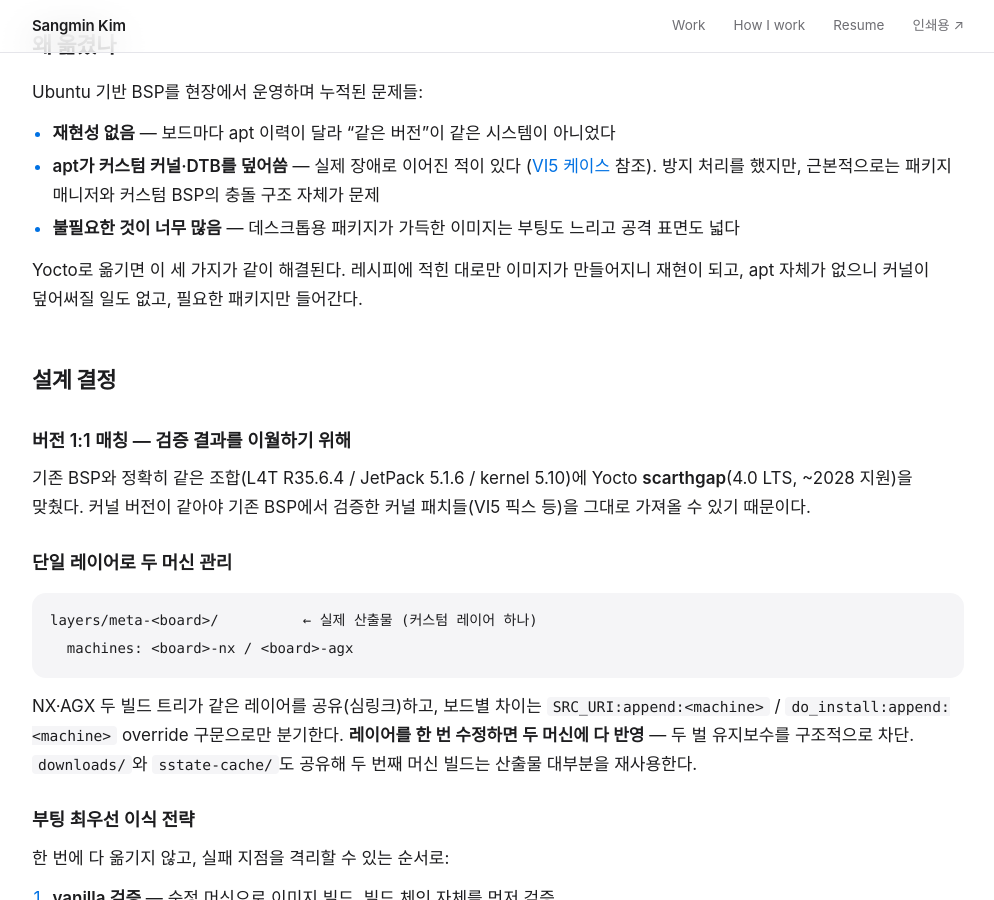
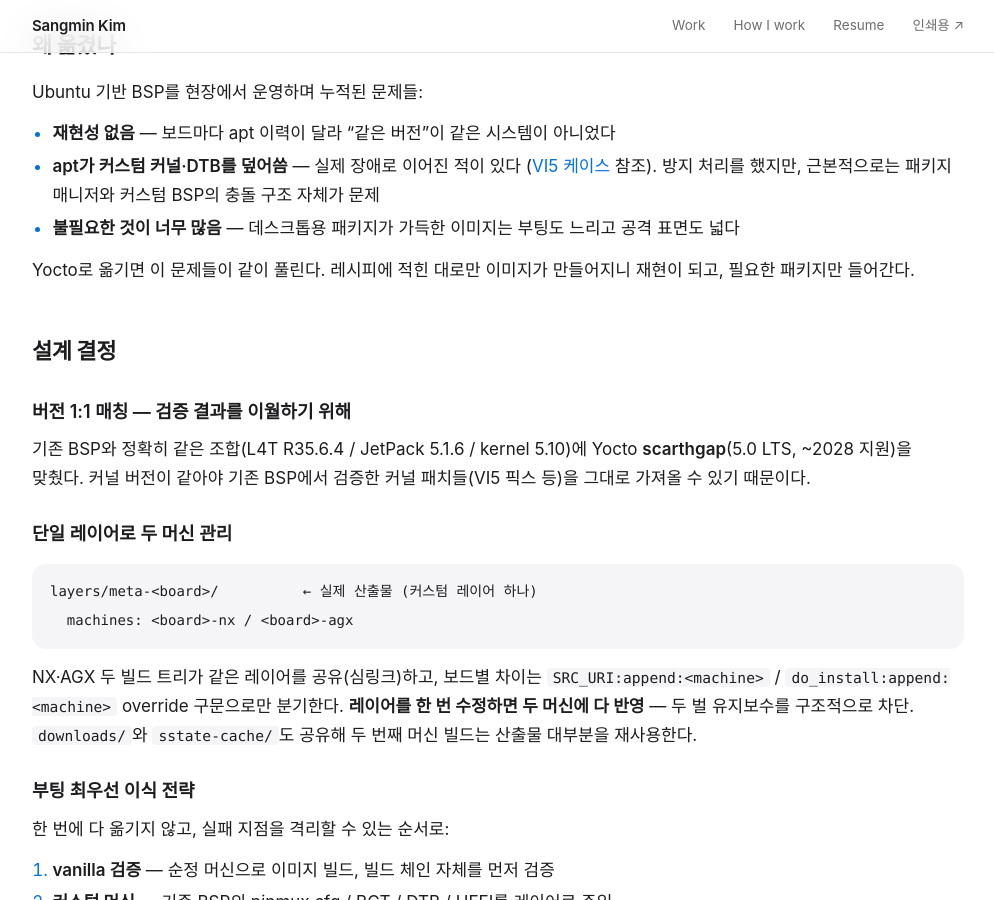
Before and after one commit to sm-kim1/sm-kim1.github.io, a Jekyll site: the page built from case-yocto.md, in a window 1280 px wide and 900 px high, scrolled down 464 px. Shown: the whole window, without its empty margins (142-1136 px from the left). Built offline with Jekyll 4.4.1, drawn with Linux system fonts in a browser that asks for light colours; some web fonts are replaced.

Commit message:
fix: align content with engineering records — yocto 5.0 lts, can/ethernet wording, dgx spark cluster, jetson period
Co-Authored-By: Claude Fable 5.1 <noreply@anthropic.com>
Claude-Session: https://claude.ai/code/session_011HafMExLfq7VYHVirKTLc3

```diff
--- a/case-yocto.md
+++ b/case-yocto.md
@@ -20,15 +20,15 @@ Ubuntu 기반 BSP를 현장에서 운영하며 누적된 문제들:
 - **apt가 커스텀 커널·DTB를 덮어씀** — 실제 장애로 이어진 적이 있다 ([VI5 케이스](/case/jetson-vi5/) 참조). 방지 처리를 했지만, 근본적으로는 패키지 매니저와 커스텀 BSP의 충돌 구조 자체가 문제
 - **불필요한 것이 너무 많음** — 데스크톱용 패키지가 가득한 이미지는 부팅도 느리고 공격 표면도 넓다
 
-Yocto로 옮기면 이 세 가지가 같이 해결된다. 레시피에 적힌 대로만 이미지가 만들어지니
-재현이 되고, apt 자체가 없으니 커널이 덮어써질 일도 없고, 필요한 패키지만 들어간다.
+Yocto로 옮기면 이 문제들이 같이 풀린다. 레시피에 적힌 대로만 이미지가 만들어지니
+재현이 되고, 필요한 패키지만 들어간다.
 
 ## 설계 결정
 
 ### 버전 1:1 매칭 — 검증 결과를 이월하기 위해
 
 기존 BSP와 정확히 같은 조합(L4T R35.6.4 / JetPack 5.1.6 / kernel 5.10)에
-Yocto **scarthgap**(4.0 LTS, ~2028 지원)을 맞췄다. 커널 버전이 같아야 기존 BSP에서
+Yocto **scarthgap**(5.0 LTS, ~2028 지원)을 맞췄다. 커널 버전이 같아야 기존 BSP에서
 검증한 커널 패치들(VI5 픽스 등)을 그대로 가져올 수 있기 때문이다.
 
 ### 단일 레이어로 두 머신 관리
--- a/index.html
+++ b/index.html
@@ -34,7 +34,7 @@ permalink: /
   <div class="cards">
     <a class="card" href="{{ '/case/jetson-vi5/' | relative_url }}">
       <div class="txt">
-        <span class="num mono">CS-01 · 2023.09 — 2025.12</span>
+        <span class="num mono">CS-01 · 2023.09 — 현재</span>
         <h3>Jetson 기반 자율주행 컴퓨팅 플랫폼</h3>
         <p class="sum">커스텀 Orin 보드의 boot부터 runtime까지. 카메라가 7시간 뒤 죽던 문제를 vendor 커널의 VI5 캡처 경로까지 내려가 잡았습니다.</p>
         <ul>
@@ -112,7 +112,7 @@ permalink: /
 <section class="block wrap" id="other">
   <div class="sec-head"><div><span class="label">Other work</span><h2>그 밖의 작업</h2></div></div>
   <div class="rows">
-    <div class="row-item"><span class="k mono">2026.05 — 현재</span><div><strong>사내 LLM 서빙 클러스터</strong> — DGX 3노드 QSFP 링 직결, vLLM pipeline parallel로 397B급 모델 분산 서빙, 로깅 데이터 분석용 OpenAI 호환 API 제공</div></div>
+    <div class="row-item"><span class="k mono">2026.05 — 현재</span><div><strong>사내 LLM 서빙 클러스터</strong> — DGX Spark 3노드 QSFP 링 직결, vLLM tensor parallel로 GLM-5.3-Flash(320B) 1M 컨텍스트 분산 서빙, 로깅 데이터 분석용 OpenAI 호환 API 제공</div></div>
     <div class="row-item"><span class="k mono">2023.11 — 2024.05</span><div><strong>ROS2 Multi-domain Template</strong> — 도메인 단위 실행 환경을 분리하는 재사용 템플릿, ROS1→2 마이그레이션</div></div>
     <div class="row-item"><span class="k mono">2024.01 — 2024.04</span><div><strong>SUGV 공통 SW 아키텍처</strong> — STANAG · JAUS 기반 공통 메시지 인터페이스 설계 · 프로토타입</div></div>
     <div class="row-item"><span class="k mono">2022.07 — 2022.12</span><div><strong>자율주행 데이터 수집 장치</strong> — snapshot 기반 로깅 파이프라인, 이벤트 구간 데이터 확보</div></div>
```
Also changed, not shown: _data/data_ko.yml (+7 -7 lines), case-jetson-vi5.md (+1 -1 lines).
